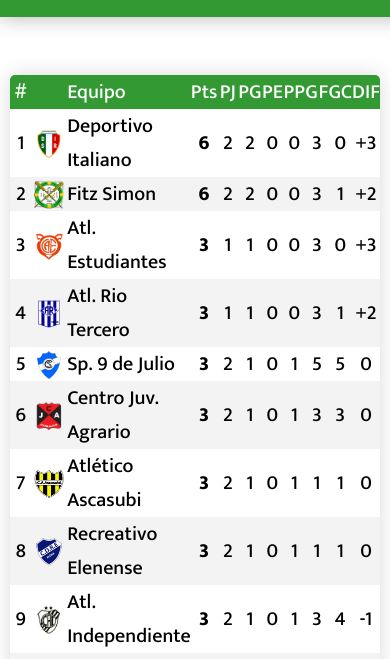
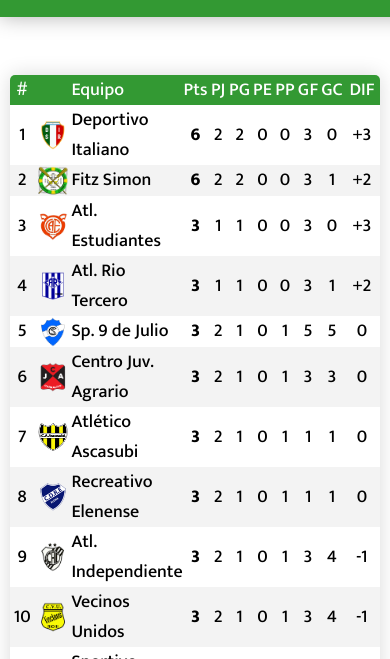
Before and after one commit to franvg04/lrrf, a plain HTML site: page index.html in a window 390 px wide. Shown: the part 105-764 px from the top of the page. Drawn offline with Linux system fonts and the light colour scheme.

Commit message:
Update style.css

```diff
--- a/style.css
+++ b/style.css
@@ -160,8 +160,8 @@ footer {
     margin-top: 180px;
     margin-left: 5%;
     margin-right: auto;
-    font-size: 20px;
-    min-width: 40%;
+    font-size: 18px;
+    min-width: 20%;
     border-radius: 5px 5px 0 0;
     overflow: hidden;
     box-shadow: 0 0 20px rgba(0, 0, 0, .15);
@@ -229,6 +229,9 @@ footer {
         margin-left: 30px;
         margin-right: 30px;
     }
+    .center-stats {
+        width: 30px;
+    }
     .container .slider {
         width: 100%;
         float: none;
```
